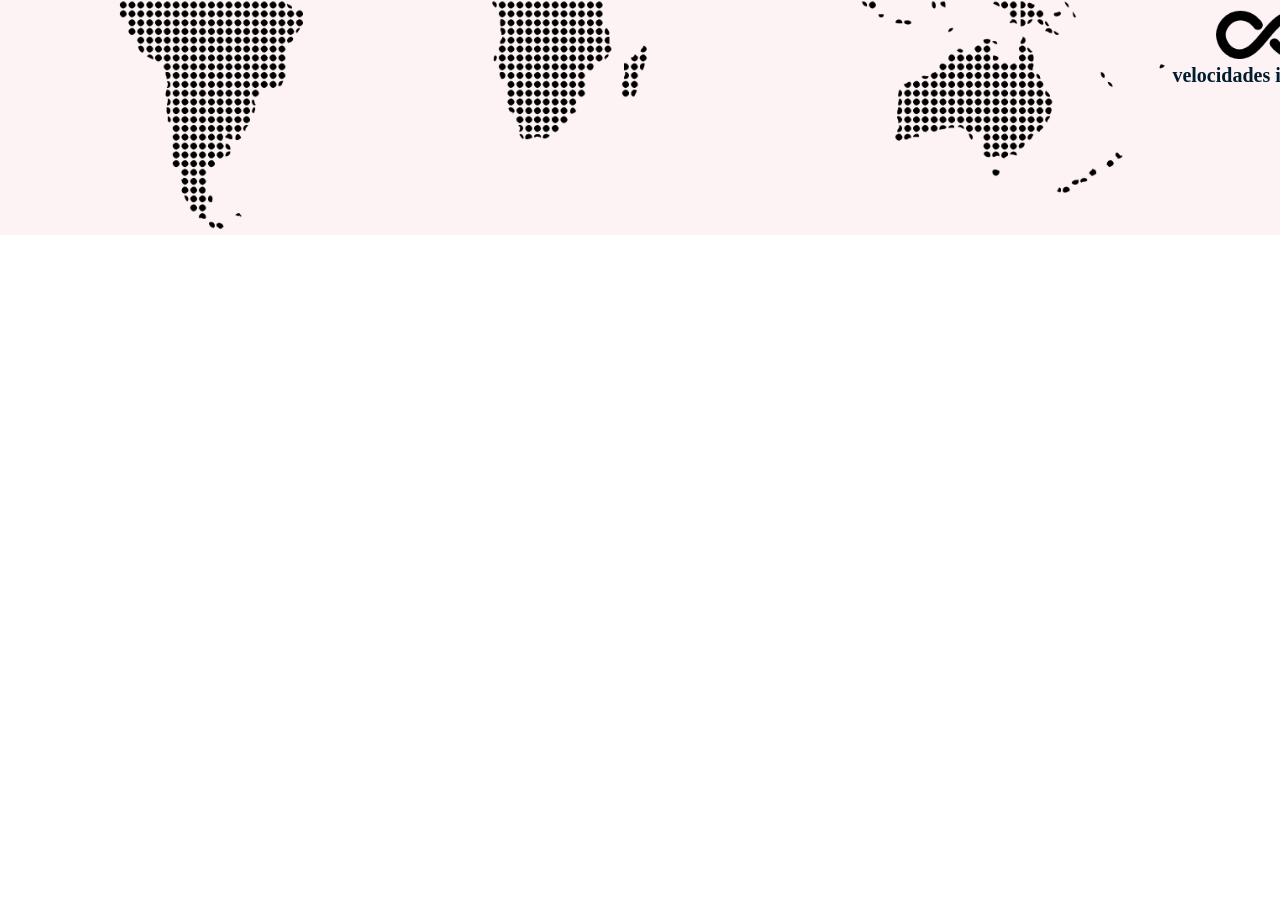
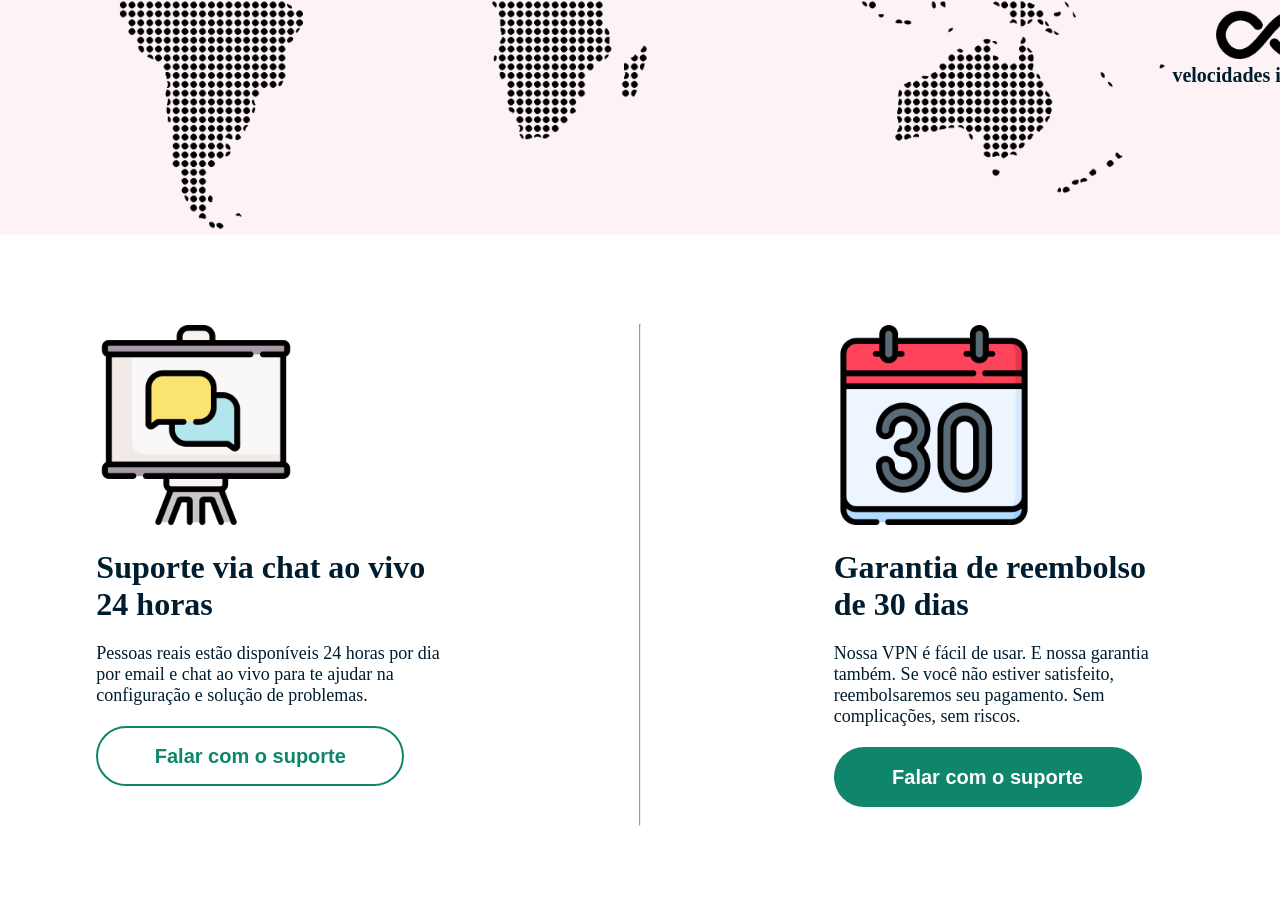
Before and after one commit to FlavioLSS/VelozTPM, a plain HTML site: page index.html in a window 1280 px wide. Shown: the part 3032-3947 px from the top of the page. Before the commit the page ends 3271 px from the top, so only its background shows below. Drawn offline with Linux system fonts and the light colour scheme.

Commit message:
final commit landing page

```diff
--- a/index.html
+++ b/index.html
@@ -118,6 +118,23 @@
         </div>
     </div>
 </section>
+</body>
 
-</body>
+<footer>
+    <div class="footer-home">
+        <div class="card-footer">
+            <img src="./imgs/coaching.png" alt="">
+            <h2>Suporte via chat ao vivo <br> 24 horas</h2>
+            <p>Pessoas reais estão disponíveis 24 horas por dia por email e chat ao vivo para te ajudar na configuração e solução de problemas.</p>
+            <button class="bot">Falar com o suporte</button>
+        </div>
+            <hr>
+        <div class="card-footer">
+            <img src="./imgs/calendar.png" alt="">
+            <h2>Garantia de reembolso <br> de 30 dias</h2>
+            <p>Nossa VPN é fácil de usar. E nossa garantia também. Se você não estiver satisfeito, reembolsaremos seu pagamento. Sem complicações, sem riscos.</p>
+            <button>Falar com o suporte</button>
+        </div>
+    </div>
+</footer>
 </html>
--- a/styles.css
+++ b/styles.css
@@ -206,3 +206,76 @@ header button:hover{
 .text-desc img{
     width: 100px;
 }
+
+footer{
+    width: 100%;
+    height: 680px;
+    overflow: hidden;
+    display: flex;
+    justify-content: center;
+}
+
+footer button{
+    height: 60px;
+    width: 308px;
+    font-weight: 600;
+    font-size: 20px;
+    border: none;
+    color: white;
+    background: #0F866C;
+    border-radius: 30px;
+    margin: 0 0 15px 0;
+    cursor: pointer;
+    transition: 0.3s;
+}
+
+footer button:hover{
+    background: #D4E300;
+    color: black;
+}
+
+footer .bot{
+    height: 60px;
+    width: 308px;
+    font-weight: 600;
+    font-size: 20px;
+    border: 2px solid #0F866C;
+    color: #0F866C;
+    background: transparent;
+    border-radius: 30px;
+    margin: 0 0 15px 0;
+    cursor: pointer;
+    transition: 0.3s;
+}
+
+.footer-home{
+    display: flex;
+    align-items: center;
+    justify-content: space-around;
+    width: 1800px;
+    overflow: hidden;
+}
+
+.footer-home hr{
+    height: 500px;
+}
+
+.card-footer{
+    width: 350px;
+    height: 500px;
+}
+
+.card-footer h2{
+    font-weight: bold;
+    font-size: 32px;
+    margin: 20px 0 20px 0;
+}
+
+.card-footer p{
+    font-size: 18px;
+    margin-bottom: 20px;
+}
+
+.card-footer img{
+    width: 200px;
+}
```
Also changed, not shown: imgs/calendar.png (added), imgs/coaching.png (added).
